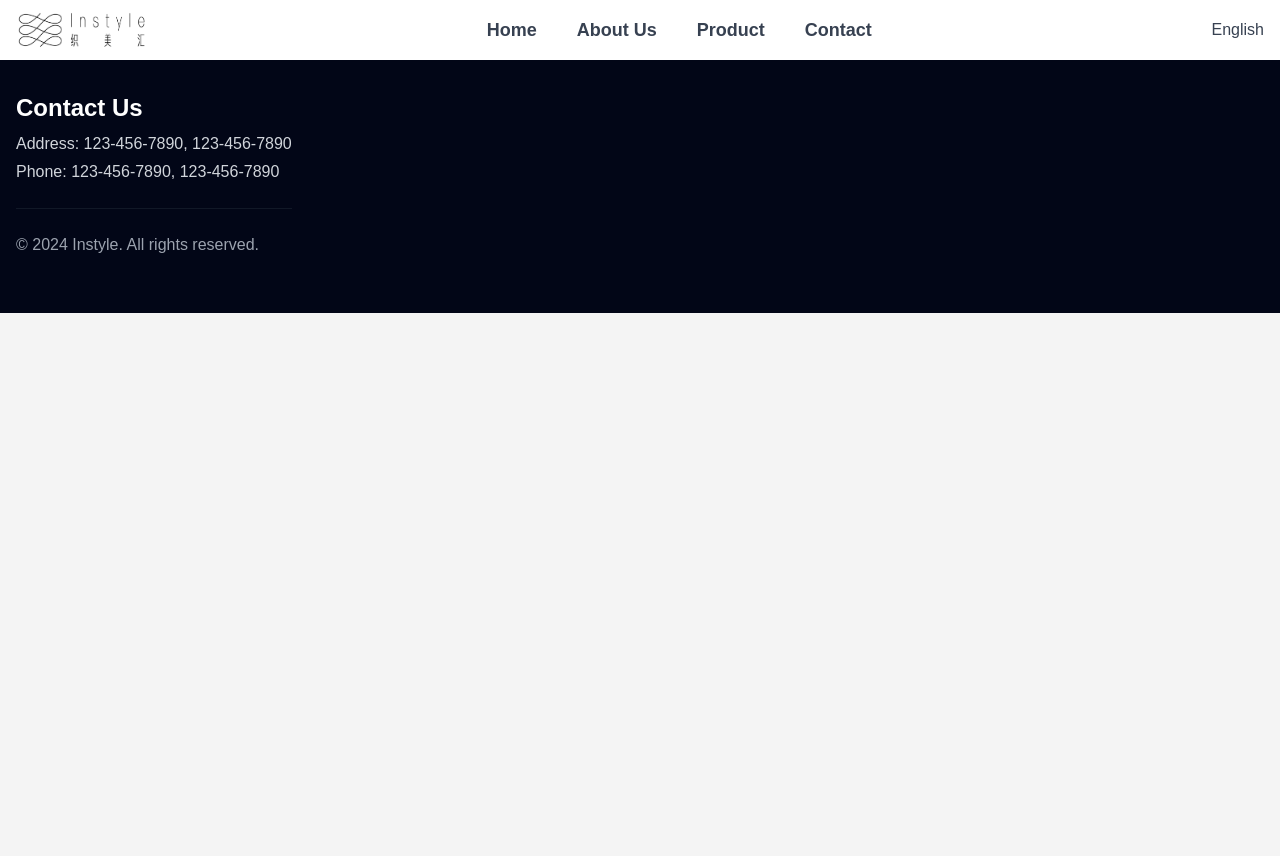
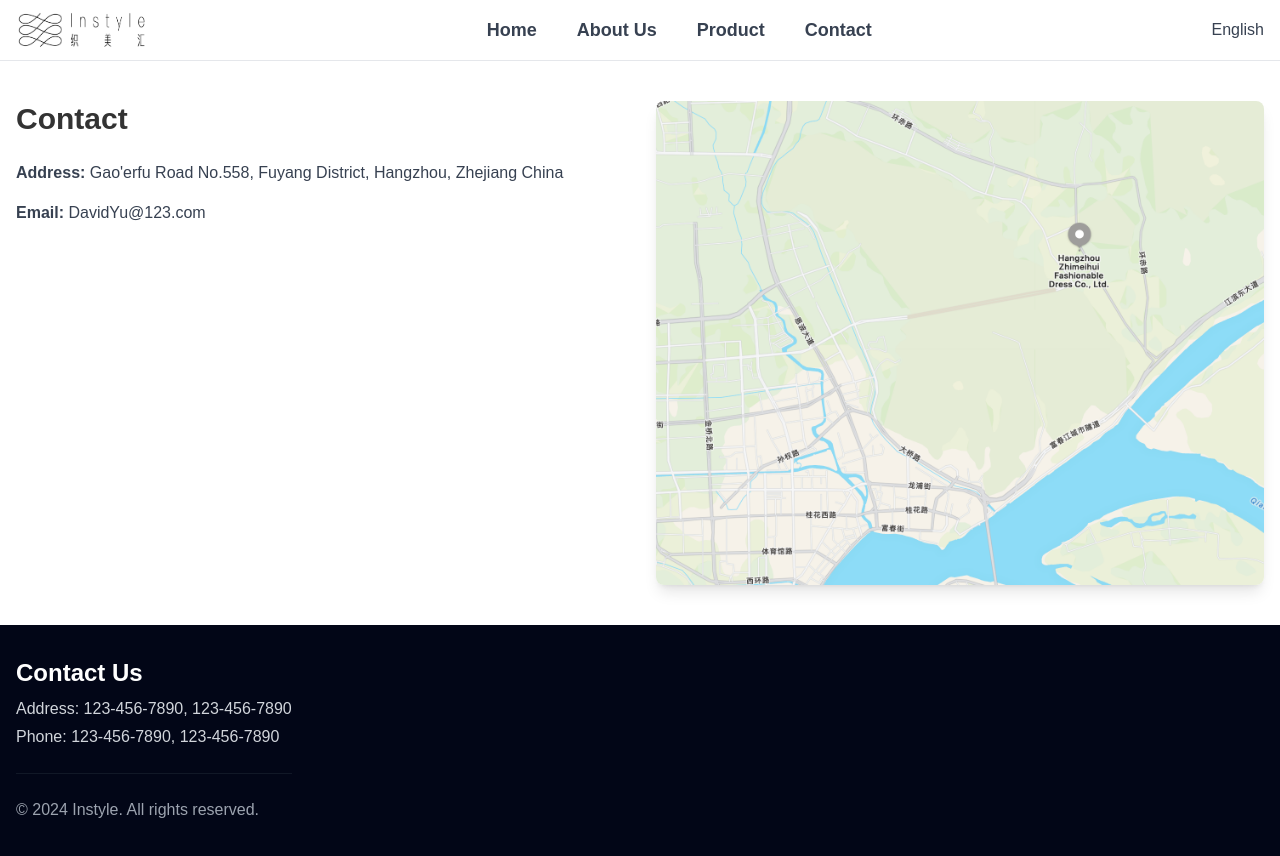
Before and after one commit to KAGA11/Instyle, a React (Vite) app: page /contact in a window 1280 px wide. Shown: the top 856 px of the page. Before the commit the page ends 800 px from the top, so only its background shows below. Built offline with nearby package versions, Linux system fonts and the light colour scheme.

Commit message:
add contact

```diff
--- a/src/Components/Header.tsx
+++ b/src/Components/Header.tsx
@@ -10,7 +10,7 @@ const Header: React.FC = () => {
   };
 
   return (
-    <header className="w-full bg-white shadow-sm">
+    <header className="w-full bg-white shadow-sm border-b-[1px] border-gray-200">
       <div className="container mx-auto px-4 py-2.5 flex justify-between items-center">
         <div className="flex items-center">
           <img src={logo} alt="Logo" className="h-10 w-auto" />
@@ -18,10 +18,10 @@ const Header: React.FC = () => {
 
         {/* 桌面端 */}
         <div className="hidden sm:flex space-x-10 font-bold">
-          <Link to="/" className="text-gray-700 hover:text-red-500 text-lg">Home</Link>
-          <Link to="/about" className="text-gray-700 hover:text-red-500 text-lg">About Us</Link>
-          <Link to="/product" className="text-gray-700 hover:text-red-500 text-lg">Product</Link>
-          <Link to="/contact" className="text-gray-700 hover:text-red-500 text-lg">Contact</Link>
+          <Link to="/" className="text-gray-700 hover:text-red-500 text-lg cursor-pointer">Home</Link>
+          <Link to="/about" className="text-gray-700 hover:text-red-500 text-lg cursor-pointer">About Us</Link>
+          <Link to="/product" className="text-gray-700 hover:text-red-500 text-lg cursor-pointer">Product</Link>
+          <Link to="/contact" className="text-gray-700 hover:text-red-500 text-lg cursor-pointer">Contact</Link>
         </div>
 
         <div className="hidden sm:block cursor-pointer text-gray-700 hover:text-red-500">
--- a/src/pages/Contact.tsx
+++ b/src/pages/Contact.tsx
@@ -1,13 +1,33 @@
-import React from 'react'
-
-// 写联系方式 和 工厂地址
+import location from '../assets/location.png';
 
 function Contact() {
   return (
-    <div>
+    <div className="w-full bg-white">
+      <div className="container mx-auto px-4 py-10">
+        <div className="flex flex-col md:flex-row gap-8">
+          <div className="flex-1">
+            <h1 className="text-3xl font-bold mb-6">Contact</h1>
+            <div className="space-y-4">
+              <p className="text-gray-700">
+                <span className="font-semibold">Address:</span> Gao'erfu Road No.558, Fuyang District, Hangzhou, Zhejiang China
+              </p>
+              <p className="text-gray-700">
+                <span className="font-semibold">Email:</span> DavidYu@123.com
+              </p>
+            </div>
+          </div>
 
+          <div className="flex-1">
+            <img
+              className="w-full h-auto rounded-lg shadow-lg"
+              src={location}
+              alt="Location Map"
+            />
+          </div>
+        </div>
+      </div>
     </div>
-  )
+  );
 }
 
-export default Contact
+export default Contact;
```
Also changed, not shown: src/assets/location.png (added).
